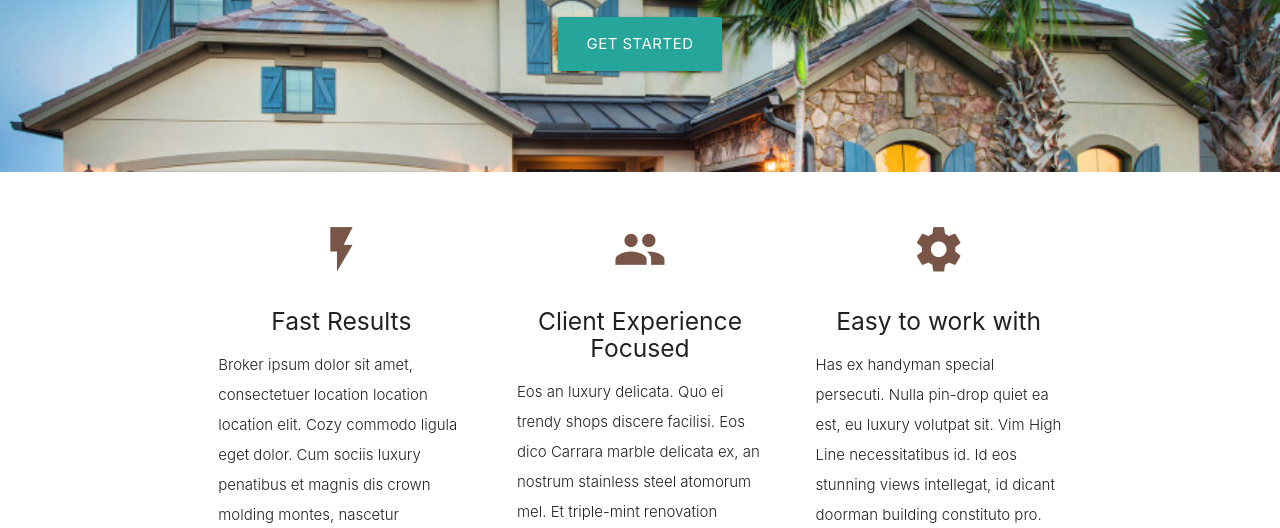
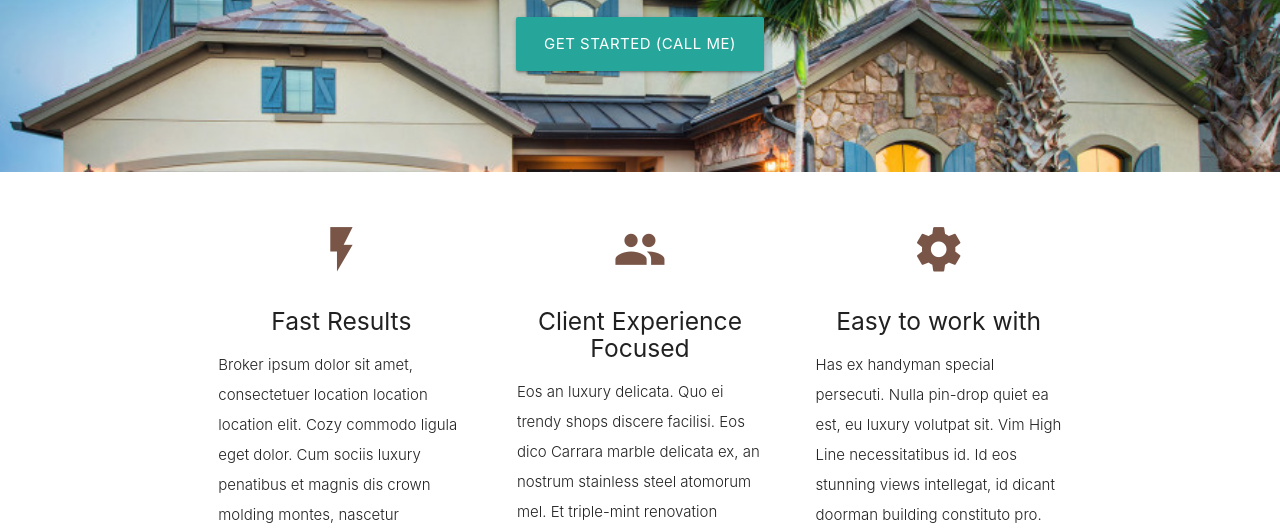
Before and after one commit to carlocabrera/alevato-realty, a plain HTML site: page index.html in a window 1280 px wide. Shown: the part 272-800 px from the top of the page. Drawn offline with nearby package versions, Linux system fonts and the light colour scheme.

Commit message:
fixed click to call again

```diff
--- a/index.html
+++ b/index.html
@@ -36,7 +36,7 @@
           </h5>
         </div>
         <div class="row center">
-          <a href="tel:1-321-939-3748" id="download-button" class="btn-large waves-effect waves-light teal lighten-1">Get Started</a>
+          <a href="tel:1-321-939-3748" id="download-button" class="btn-large waves-effect waves-light teal lighten-1">Get Started (Call Me)</a>
         </div>
         <br><br>
 
```
